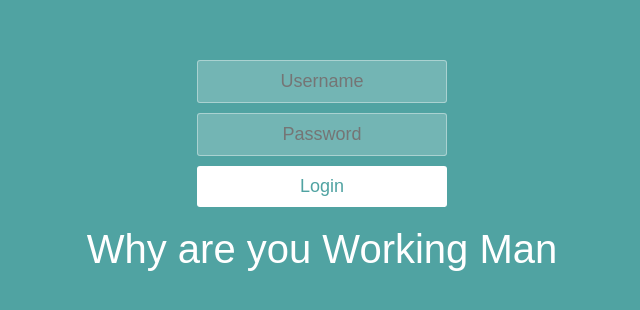
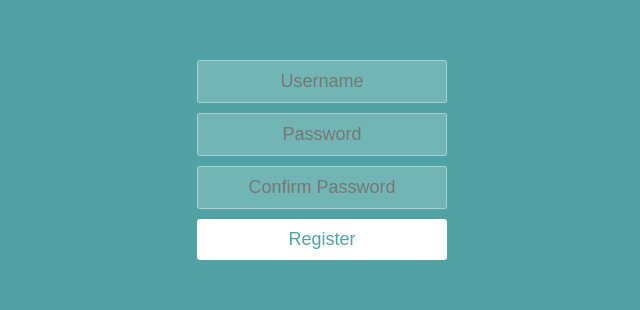
Before and after one commit to mohsinrashid64/React-Stuff, a React (Create React App) app: page / in a window 1280 px wide. Shown: the part 168-478 px from the top of the page, without its empty margins (318-958 px from the left). Built offline with nearby package versions, Linux system fonts and the light colour scheme.

Commit message:
Conditional Rendering 2

```diff
--- a/src/App.js
+++ b/src/App.js
@@ -1,19 +1,20 @@
 // import { Component } from 'react';
 import './App.css';
 import Heading from "./Components/Heading.js"
-import Login from "./Components/Login.js"
+import Form from "./Components/Form.js"
 
 
 
-var isLoggedIn = false
+var userIsRegistered = false
 const currentTime = new Date(2019,11,1,9).getHours();
 
 
 function App() {
   return (
     <div className="container">
-      {isLoggedIn ? <h1>Hello</h1> : <Login/>}
-      {currentTime < 12 && <h1>Why are you Working Man</h1>}
+      <Form
+        isRegistered={userIsRegistered}
+      />
     </div>
   );
 }
--- /dev/null
+++ b/src/Components/Form.js
@@ -0,0 +1,17 @@
+import React from "react";
+
+function Form(props) {
+  return (
+    <form className="form">
+      <input type="text" placeholder="Username" />
+      <input type="password" placeholder="Password" />
+      {!props.isRegistered && (
+        <input type="password" placeholder="Confirm Password" />
+      )}
+
+      <button type="submit">{props.isRegistered ? "Login" : "Register"}</button>
+    </form>
+  );
+}
+
+export default Form;
--- a/src/Components/Input.js
+++ /dev/null
@@ -1,8 +0,0 @@
-function Input(props){
-    return (
-        <input type = {props.type} placeholder={props.placeholder}/>
-
-    )
-}
-
-export default Input
--- a/src/Components/Login.js
+++ /dev/null
@@ -1,16 +0,0 @@
-
-import Input from "./Input"
-
-function Login(){
-
-    return (
-        <form>
-            <Input type="text" placeholder="Username"/>
-            <Input type="password" placeholder="Password"/>
-            <button type="submit">Login</button>
-        </form>
-    )
-
-}
-
-export default Login
```
